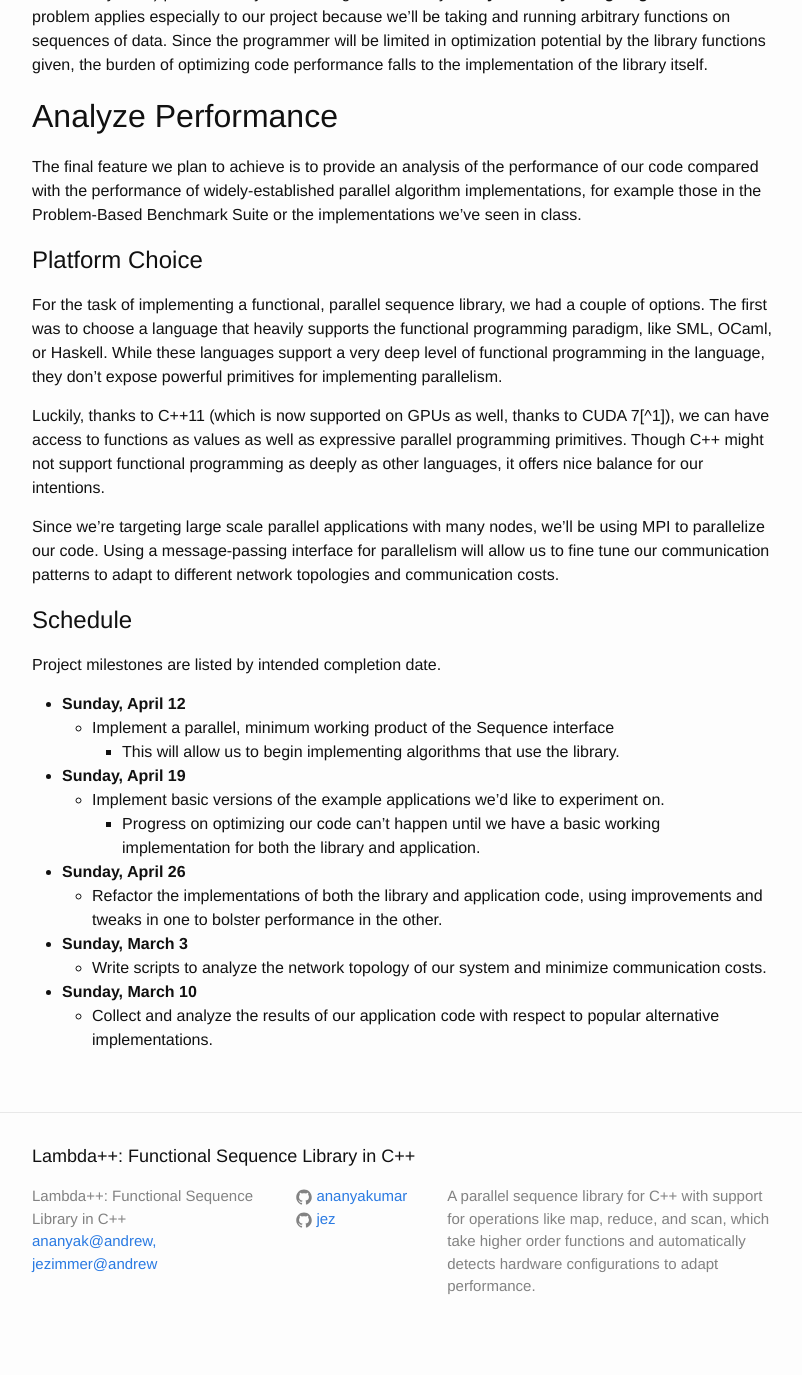
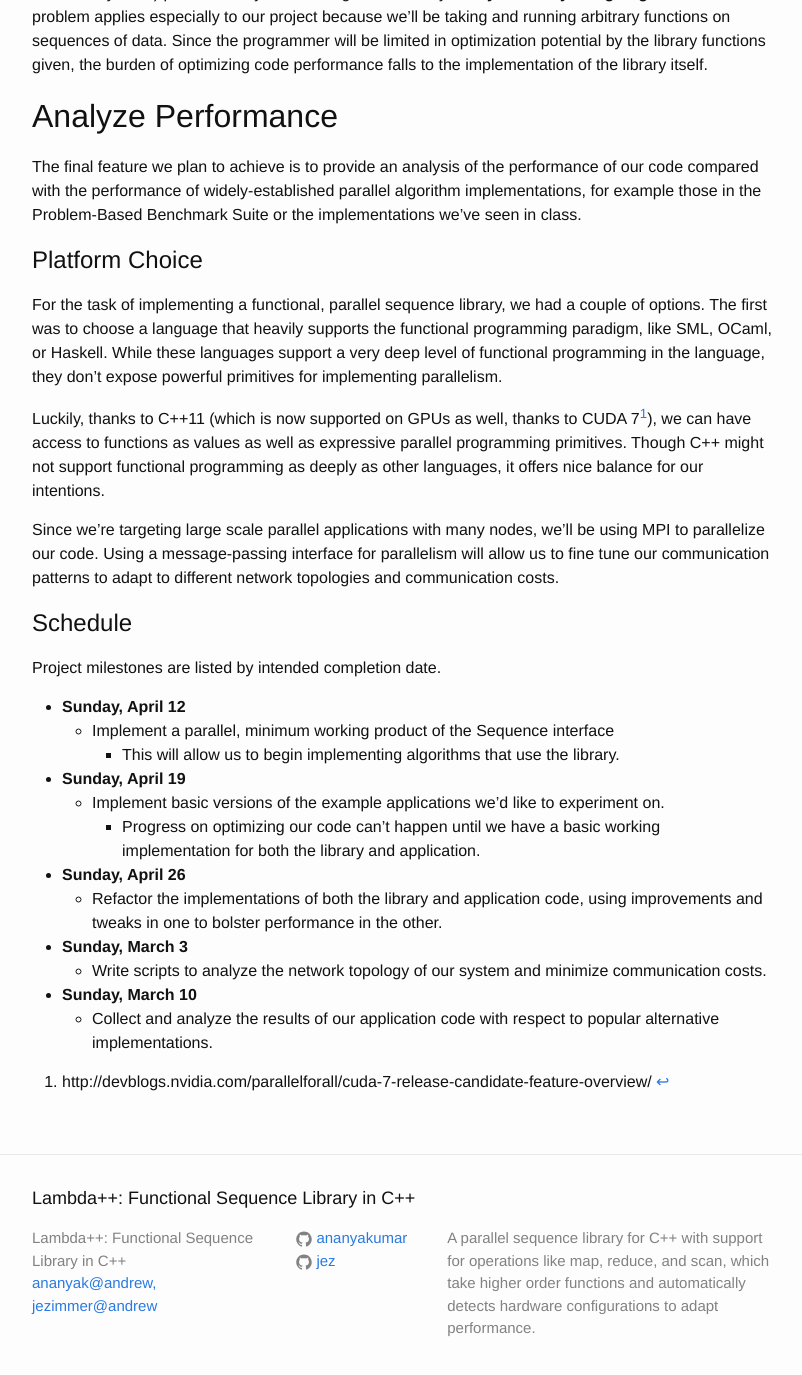
Before and after one commit to AnanyaKumar/lambda-plus-plus, a Jekyll site: the page built from _posts/2015-04-02-project-proposal.md, in a window 1280 px wide and 1400 px high, scrolled down 1905 px. Shown: the top 1375 px of the window, without its empty margins (238-1040 px from the left). Built offline with Jekyll 4.4.1, drawn with Linux system fonts in a browser that asks for light colours; Markdown is read by kramdown in place of the engine named in the settings; some of the changed lines change nothing that is shown.

Commit message:
Add footnote

```diff
--- a/_posts/2015-04-02-project-proposal.md
+++ b/_posts/2015-04-02-project-proposal.md
@@ -154,4 +154,5 @@ Project milestones are listed by intended completion date.
 
 
 
+[^1]: http://devblogs.nvidia.com/parallelforall/cuda-7-release-candidate-feature-overview/
 [seq]: http://www.cs.cmu.edu/~15210/docs/sig/SEQUENCE.html
```
